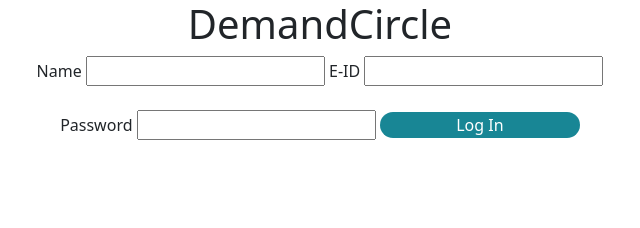
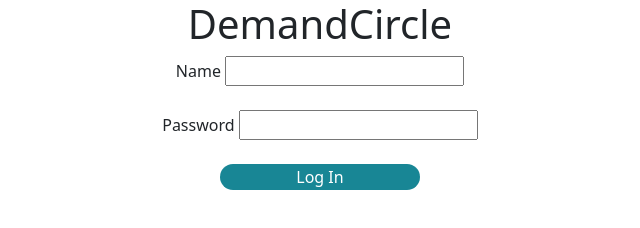
Before and after one commit to Nazim-shaikh/Demand-circle, a plain HTML site: page index.html in a window 1280 px wide. Shown: the whole page, without its empty margins (320-960 px from the left). Drawn offline with nearby package versions, Linux system fonts and the light colour scheme.

Commit message:
Update index.html

```diff
--- a/index.html
+++ b/index.html
@@ -7,9 +7,8 @@
     <h1>DemandCircle</h1>
     <form>
 
-        <label>Name</label> <input type="text">
-       <label>E-ID</label> <input type="number"><br><br>
-       <label>Password</label> <input type="password">
+        <label>Name</label> <input type="text"><br><br>
+        <label>Password</label> <input type="password"><br><br>
        <input type="button" value="Log In" style="width:200px;background-color:#188695;color:White;border-radius:26px;border:26px"><br><br>
        </form>
 </html>
```
